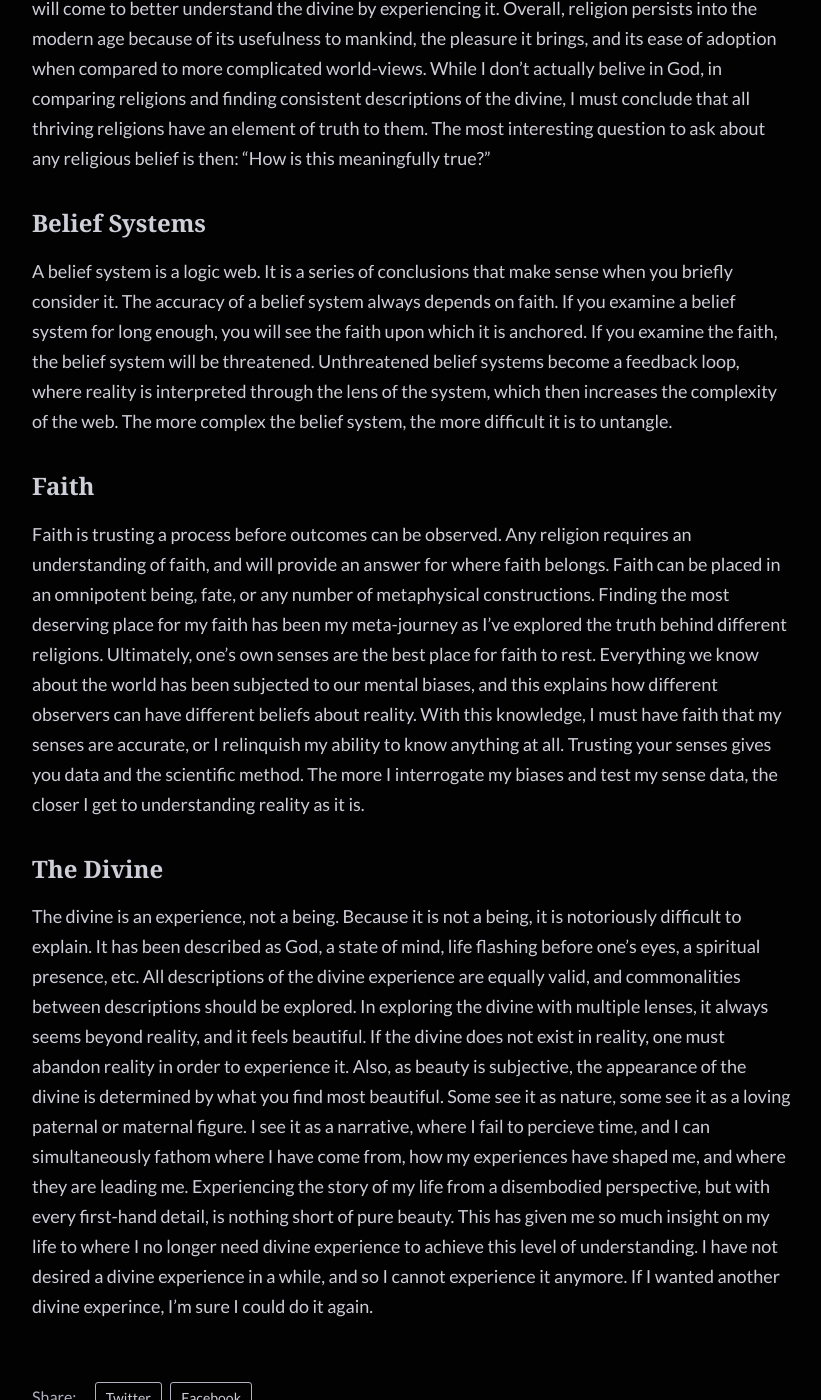
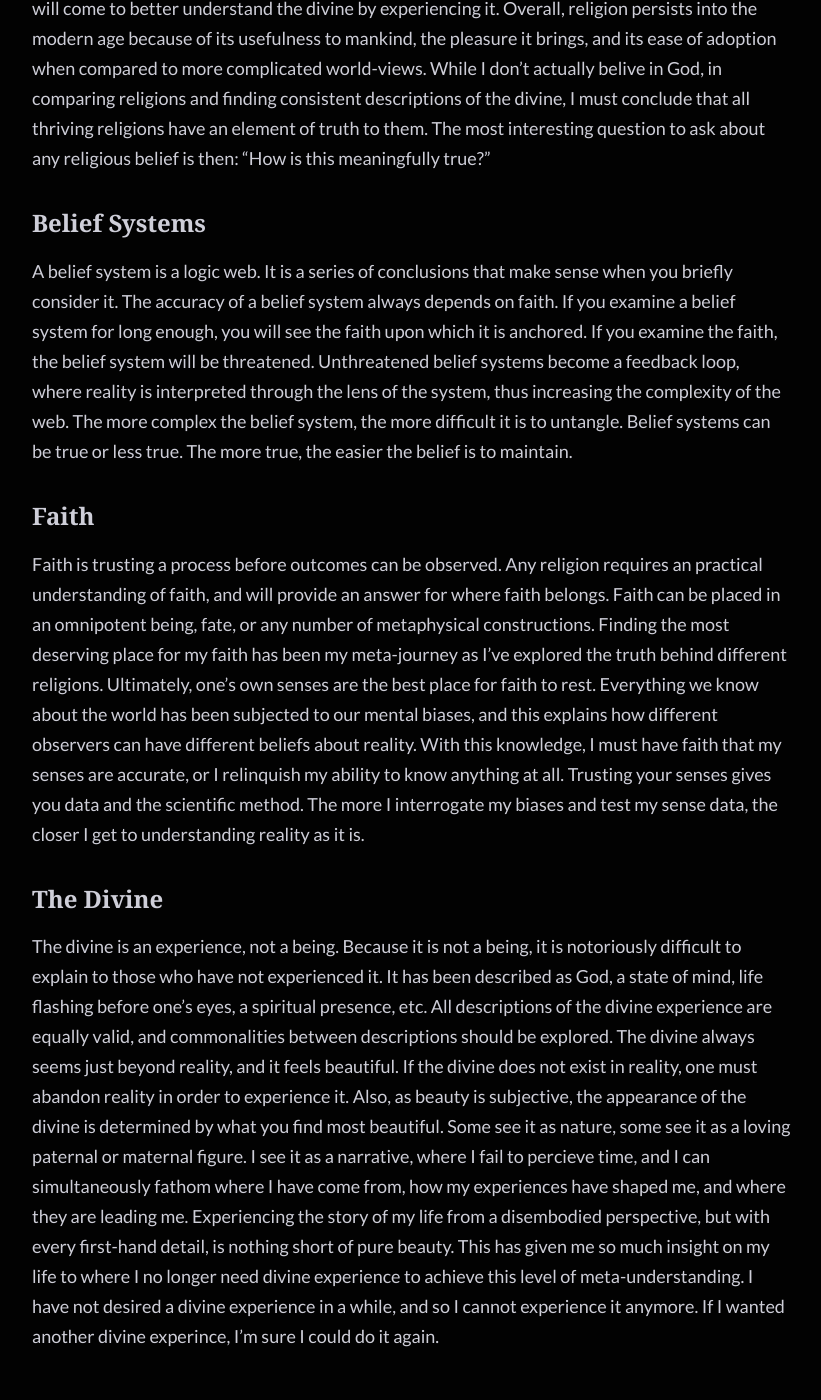
Before and after one commit to SamsonGoodenough/wieben-site, a Jekyll site: the page built from _posts/2024-09-18-Religion1.md, in a window 1280 px wide and 1400 px high, scrolled down 475 px. Shown: the whole window, without its empty margins (228-1049 px from the left). Built offline with Jekyll 4.4.1, drawn with Linux system fonts in a browser that asks for light colours; some web fonts are replaced.

Commit message:
make sense

```diff
--- a/_posts/2024-09-18-Religion1.md
+++ b/_posts/2024-09-18-Religion1.md
@@ -12,10 +12,10 @@
 <!--more-->
 
 <h3>Belief Systems</h3>
-A belief system is a logic web.  It is a series of conclusions that make sense when you briefly consider it.  The accuracy of a belief system always depends on faith.  If you examine a belief system for long enough, you will see the faith upon which it is anchored.  If you examine the faith, the belief system will be threatened.  Unthreatened belief systems become a feedback loop, where reality is interpreted through the lens of the system, which then increases the complexity of the web.  The more complex the belief system, the more difficult it is to untangle.
+A belief system is a logic web.  It is a series of conclusions that make sense when you briefly consider it.  The accuracy of a belief system always depends on faith.  If you examine a belief system for long enough, you will see the faith upon which it is anchored.  If you examine the faith, the belief system will be threatened.  Unthreatened belief systems become a feedback loop, where reality is interpreted through the lens of the system, thus increasing the complexity of the web.  The more complex the belief system, the more difficult it is to untangle.  Belief systems can be true or less true.  The more true, the easier the belief is to maintain.
 
 <h3>Faith</h3>
-Faith is trusting a process before outcomes can be observed.  Any religion requires an understanding of faith, and will provide an answer for where faith belongs.  Faith can be placed in an omnipotent being, fate, or any number of metaphysical constructions.  Finding the most deserving place for my faith has been my meta-journey as I’ve explored the truth behind different religions.  Ultimately, one's own senses are the best place for faith to rest.  Everything we know about the world has been subjected to our mental biases, and this explains how different observers can have different beliefs about reality.  With this knowledge, I must have faith that my senses are accurate, or I relinquish my ability to know anything at all.  Trusting your senses gives you data and the scientific method.  The more I interrogate my biases and test my sense data, the closer I get to understanding reality as it is.
+Faith is trusting a process before outcomes can be observed.  Any religion requires an practical understanding of faith, and will provide an answer for where faith belongs.  Faith can be placed in an omnipotent being, fate, or any number of metaphysical constructions.  Finding the most deserving place for my faith has been my meta-journey as I’ve explored the truth behind different religions.  Ultimately, one's own senses are the best place for faith to rest.  Everything we know about the world has been subjected to our mental biases, and this explains how different observers can have different beliefs about reality.  With this knowledge, I must have faith that my senses are accurate, or I relinquish my ability to know anything at all.  Trusting your senses gives you data and the scientific method.  The more I interrogate my biases and test my sense data, the closer I get to understanding reality as it is.
 
 <h3>The Divine</h3>
-The divine is an experience, not a being.  Because it is not a being, it is notoriously difficult to explain.  It has been described as God, a state of mind, life flashing before one's eyes, a spiritual presence, etc.  All descriptions of the divine experience are equally valid, and commonalities between descriptions should be explored.  In exploring the divine with multiple lenses, it always seems beyond reality, and it feels beautiful.  If the divine does not exist in reality, one must abandon reality in order to experience it.  Also, as beauty is subjective, the appearance of the divine is determined by what you find most beautiful.  Some see it as nature, some see it as a loving paternal or maternal figure.  I see it as a narrative, where I fail to percieve time, and I can simultaneously fathom where I have come from, how my experiences have shaped me, and where they are leading me.  Experiencing the story of my life from a disembodied perspective, but with every first-hand detail, is nothing short of pure beauty.  This has given me so much insight on my life to where I no longer need divine experience to achieve this level of understanding.  I have not desired a divine experience in a while, and so I cannot experience it anymore.  If I wanted another divine experince, I'm sure I could do it again.
+The divine is an experience, not a being.  Because it is not a being, it is notoriously difficult to explain to those who have not experienced it.  It has been described as God, a state of mind, life flashing before one's eyes, a spiritual presence, etc.  All descriptions of the divine experience are equally valid, and commonalities between descriptions should be explored.  The divine always seems just beyond reality, and it feels beautiful.  If the divine does not exist in reality, one must abandon reality in order to experience it.  Also, as beauty is subjective, the appearance of the divine is determined by what you find most beautiful.  Some see it as nature, some see it as a loving paternal or maternal figure.  I see it as a narrative, where I fail to percieve time, and I can simultaneously fathom where I have come from, how my experiences have shaped me, and where they are leading me.  Experiencing the story of my life from a disembodied perspective, but with every first-hand detail, is nothing short of pure beauty.  This has given me so much insight on my life to where I no longer need divine experience to achieve this level of meta-understanding.  I have not desired a divine experience in a while, and so I cannot experience it anymore.  If I wanted another divine experince, I'm sure I could do it again.
```
